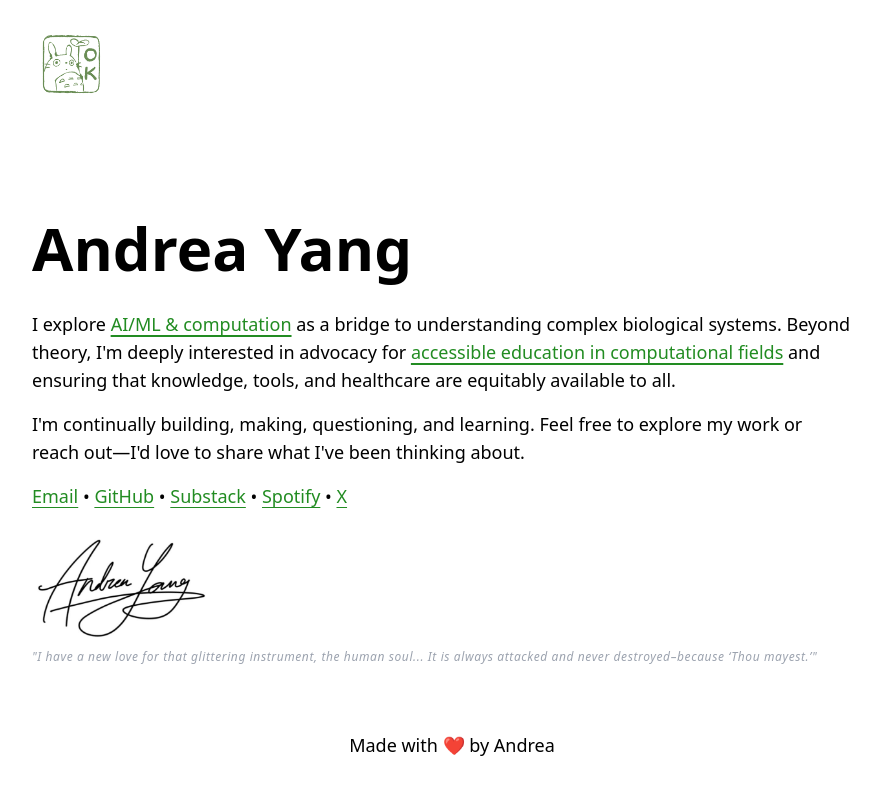
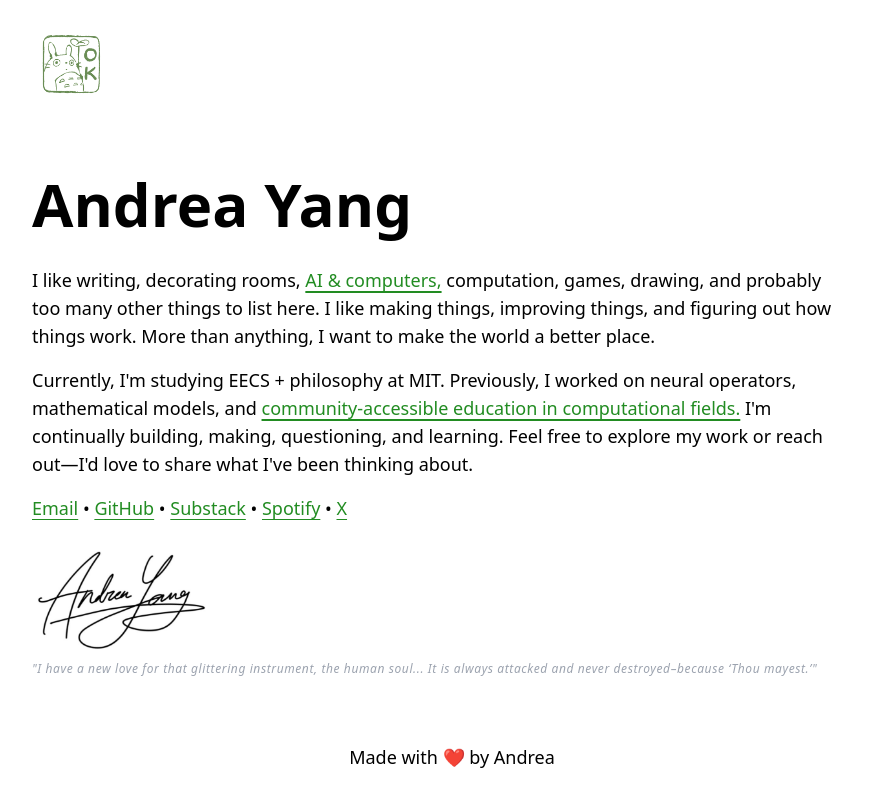
Before and after one commit to andrearyang/andreayang, a Next.js app: page / in a window 1280 px wide. Shown: the top 806 px of the page, without its empty margins (188-1068 px from the left). Built offline with nearby package versions, Linux system fonts and the light colour scheme.

Commit message:
more writin! fix spacin

```diff
--- a/pages/_app.js
+++ b/pages/_app.js
@@ -9,7 +9,7 @@ function MyApp({ Component, pageProps }) {
             <Layout>
                 <div className="min-h-screen flex flex-col">
                     <Nav />
-                    <main className="flex-grow">
+                    <main className="flex-grow flex flex-col">
                         <Component {...pageProps} />
                     </main>
                 </div>
--- a/pages/index.js
+++ b/pages/index.js
@@ -7,34 +7,39 @@ export default function Home() {
   const { theme, setTheme } = useTheme();
 
   return (
-    <div className={`flex flex-col`}>
+    <div className={`flex flex-col flex-grow`}>
       <HeadObject>
         {}
       </HeadObject>
 
-      <div className="flex flex-col lg:flex-row p-6 text-black font-bold text-4xl sm:text-5xl lg:text-6xl justify-center">
-        <div className="max-w-screen-lg flex flex-col ml-5 lg:mr-55"> <br></br>
+      <div className="flex flex-grow flex-col lg:flex-row p-6 text-black font-bold text-4xl sm:text-5xl lg:text-6xl justify-center">
+        <div className="max-w-screen-lg flex flex-col ml-5 lg:mr-55">
+          <div className="h-2 lg:h-4" />
           <h1 className="mb-2 lg:mb-4">Andrea Yang</h1>
           <div className="font-normal text-black text-lg mt-2 lg:mt-4 mr-10">
+
             <h2>
-              I explore{' '}
+              I like writing, decorating rooms,
+              {' '}
               <a
                 href="/cell"
                 className="underline underline-offset-4 decoration-solid decoration-2 decoration-dark-green text-dark-green"
               >
-                AI/ML & computation
+                AI & computers,
               </a>{' '}
-              as a bridge to understanding complex biological systems. Beyond theory, I'm deeply interested in advocacy for {' '}
+              computation, games, drawing, and probably too many other things to list here. I like making things, improving things, and figuring out how things work. More than anything, I want to make the world a better place. {' '}
+
+            </h2>
+            <h2 className="mt-4">
+              Currently, I'm studying EECS + philosophy at MIT. Previously, I worked on neural operators, mathematical models, and
+              {' '}
               <a
-                href="/cells"
+                href="https://athena.hackclub.com"
                 className="underline decoration-dark-green decoration-solid underline-offset-4 decoration-2 text-dark-green"
               >
-                accessible education in computational fields
+                community-accessible education in computational fields.
               </a>
-              &nbsp;and ensuring that knowledge, tools, and healthcare are equitably available to all.
-            </h2>
-            <h2 className="mt-4">
-              I'm continually building, making, questioning, and learning. Feel free to explore my work or reach out—I'd love to share what I've been thinking about.
+              &nbsp;I'm continually building, making, questioning, and learning. Feel free to explore my work or reach out—I'd love to share what I've been thinking about.
             </h2>
             <div className="mt-4">
               <a
@@ -74,7 +79,9 @@ export default function Home() {
           </div>
         </div>
       </div>
-      <Footer />
+        <div className = "pb-10">
+          <Footer />
+        </div>
     </div>
   );
 }
```
